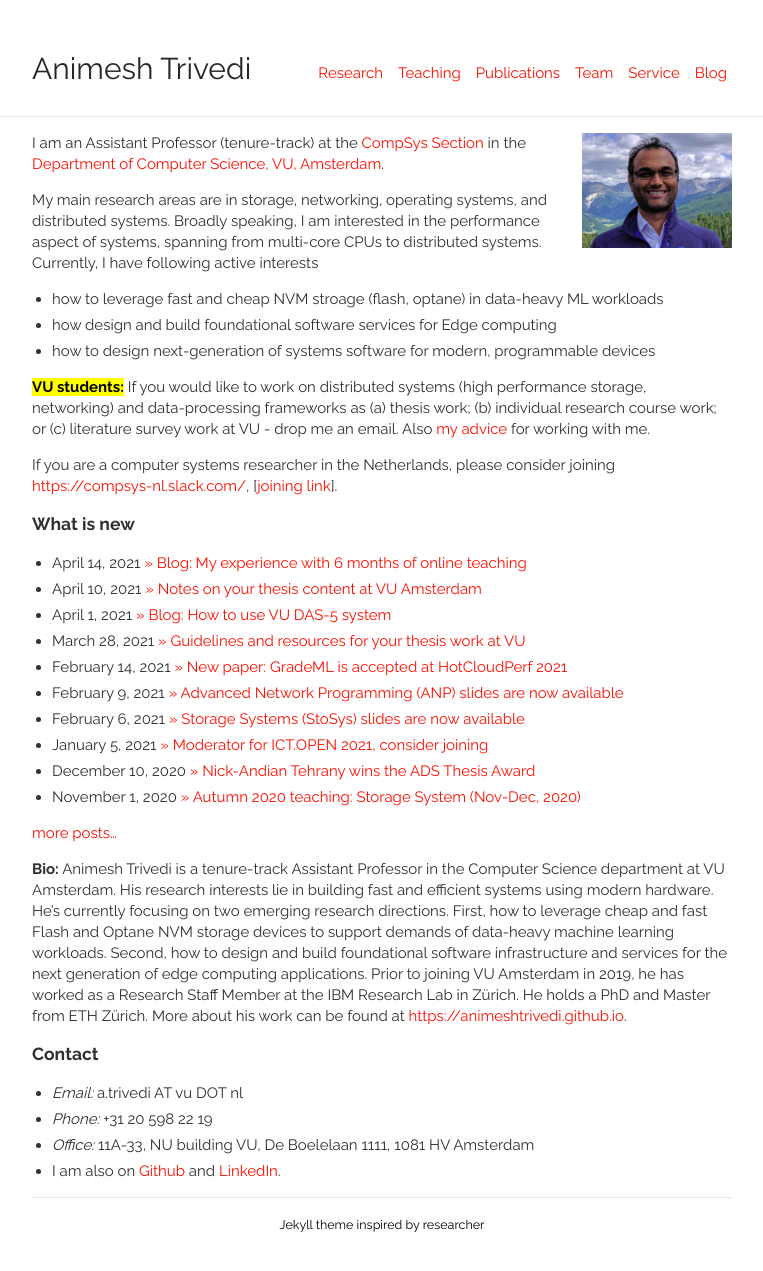
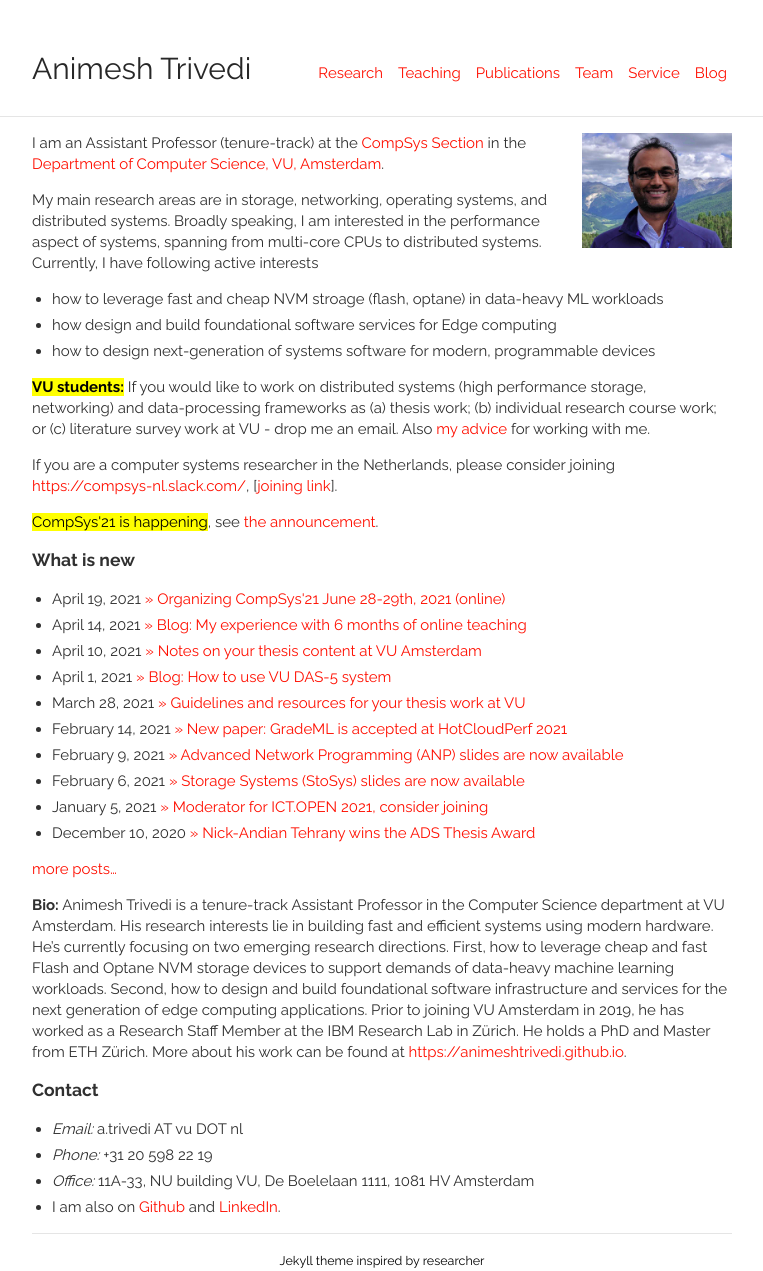
Before and after one commit to animeshtrivedi/animeshtrivedi.github.io, a Jekyll site: the page built from index.md, in a window 1280 px wide. Shown: the whole page, without its empty margins (258-1021 px from the left). Built offline with Jekyll 4.4.1, drawn with Linux system fonts in a browser that asks for light colours; before the commit the page ends 1235 px from its top, so only the background shows below that; some of the changed lines change nothing that is shown.

Commit message:
compsys announcement

```diff
--- /dev/null
+++ b/_posts/2021-04-19-compsys.md
@@ -0,0 +1,18 @@
+---
+layout: default
+title: "Organizing CompSys'21 June 28-29th, 2021 (online)"
+category: news
+tags: whatsnew
+permalink: /compsys2021-announcement/
+---
+
+I am please to announce that the next edition of CompSys conference, [https://www.compsys.science/2021/home](https://www.compsys.science/2021/home) will take place on June 28-29th, 2021 online from 1-5pm. Please consider submitting your work.
+
+### Important dates
+
+  * **April 30th, Friday, 2021.** The submission system opens.
+  * **May 14th, 23:59 CEST, 2021.** Deadline for submitting your contribution.
+  * **June 11th, Friday, 2021.** Author notification.
+  * **June 28-29 (1-5pm), 2021.** Online conference.
+
+Call for proposal [https://www.compsys.science/2021/submissions](https://www.compsys.science/2021/submissions).
--- a/index.md
+++ b/index.md
@@ -30,6 +30,8 @@ finished my PhD in Computer Science at ETH Zurich under the supervision of Prof.
 
 If you are a computer systems researcher in the Netherlands, please consider joining [https://compsys-nl.slack.com/](https://compsys-nl.slack.com/), [[joining link](https://join.slack.com/t/compsys-nl/shared_invite/zt-fx78q58g-Veea9LReM5zA1QqRPQ6peA)].
 
+<mark>CompSys'21 is happening</mark>, see [the announcement](/compsys2021-announcement/).
+
 ### What is new
 <ul class="news list-unstyled">
 {% for post in site.tags.whatsnew limit: site.front_page_news %}
```
